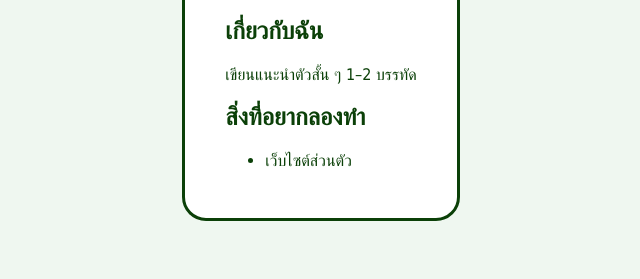
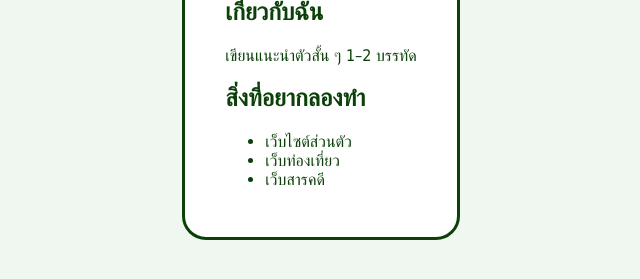
Before and after one commit to waranyuth-khamnoi/my-profile, a plain HTML site: page index.html in a window 1280 px wide. Shown: the part 339-618 px from the top of the page, without its empty margins (319-959 px from the left). Drawn offline with Linux system fonts and the light colour scheme.

Commit message:
Add things I want to build

```diff
--- a/index.html
+++ b/index.html
@@ -17,6 +17,8 @@
     <h2>สิ่งที่อยากลองทำ</h2>
     <ul>
       <li>เว็บไซต์ส่วนตัว</li>
+      <li>เว็บท่องเที่ยว</li>
+      <li>เว็บสารคดี</li>
     </ul>
   </main>
 </body>
```
